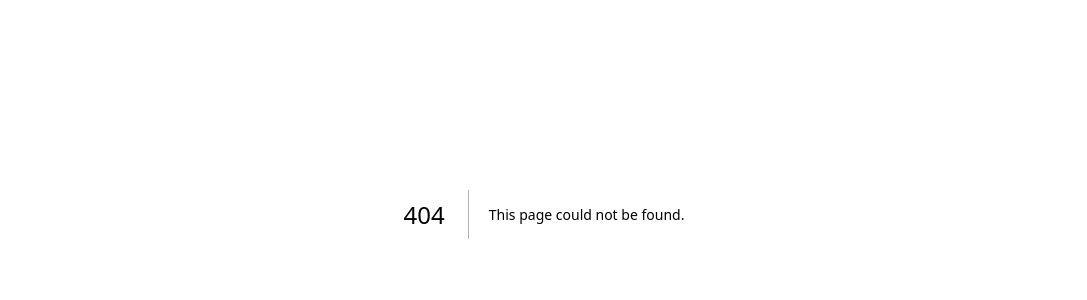
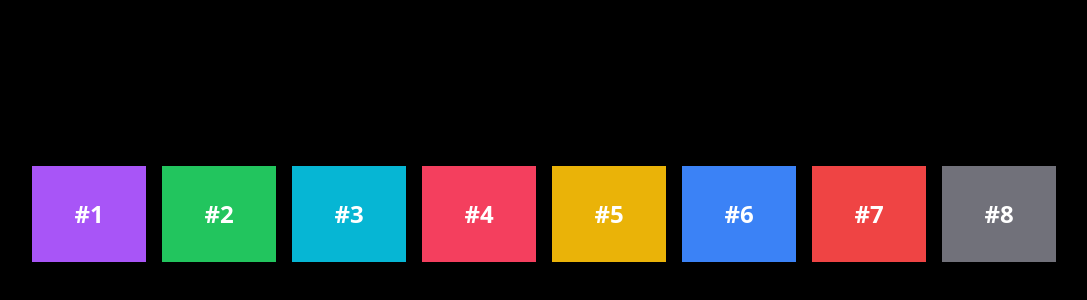
Before and after one commit to helopereira/react-next, a Next.js app: page /layout/layout in a window 1280 px wide. Before the commit this address had no page. Shown: the part 186-486 px from the top of the page, without its empty margins (96-1183 px from the left). Built offline with nearby package versions, Linux system fonts and the light colour scheme.

Commit message:
modified:   src/components/layout/Grid.tsx 	deleted:    src/pages/layout/index.tsx 	new file:   src/pages/layout/layout.tsx 	modified:   tailwind.config.ts

```diff
--- a/src/components/layout/Grid.tsx
+++ b/src/components/layout/Grid.tsx
@@ -0,0 +1,25 @@
+interface GridProps {
+    cols?: number
+    sm?: number
+    md?: number
+    lg?: number
+    xl?: number
+    xl2?: number
+    children: any
+}
+
+export default function Grid(props: GridProps) {
+    return (
+        <div className={`
+            grid grid-cols-${props.cols ?? 1}
+            ${props.sm ? `sm:grid-cols-${props.sm}` : ''}
+            ${props.md ? `md:grid-cols-${props.md}` : ''}
+            ${props.lg ? `lg:grid-cols-${props.lg}` : ''}
+            ${props.xl ? `xl:grid-cols-${props.xl}` : ''}
+            ${props.xl2 ? `2xl:grid-cols-${props.xl2}` : ''}
+            gap-4 w-full
+        `}>
+            {props.children}
+        </div>
+    )
+}
--- a/src/pages/layout/index.tsx
+++ /dev/null
@@ -1,9 +0,0 @@
-import Grid from "@/components/layout/Grid"
-
-export default function PaginaLayout (){
-    return(
-        <div>
-            <Grid/>
-        </div>
-    )
-}
--- /dev/null
+++ b/src/pages/layout/layout.tsx
@@ -0,0 +1,20 @@
+import Grid from '@/components/layout/Grid'
+
+export default function PaginaLayout() {
+    return (
+        <div className="flex flex-col justify-center items-center h-screen">
+            <div className="w-[90%] lg:w-4/5">
+                <Grid sm={2} md={4} lg={8}>
+                    <div className="h-24 w-full font-black text-2xl flex justify-center items-center bg-purple-500">#1</div>
+                    <div className="h-24 w-full font-black text-2xl flex justify-center items-center bg-green-500">#2</div>
+                    <div className="h-24 w-full font-black text-2xl flex justify-center items-center bg-cyan-500">#3</div>
+                    <div className="h-24 w-full font-black text-2xl flex justify-center items-center bg-rose-500">#4</div>
+                    <div className="h-24 w-full font-black text-2xl flex justify-center items-center bg-yellow-500">#5</div>
+                    <div className="h-24 w-full font-black text-2xl flex justify-center items-center bg-blue-500">#6</div>
+                    <div className="h-24 w-full font-black text-2xl flex justify-center items-center bg-red-500">#7</div>
+                    <div className="h-24 w-full font-black text-2xl flex justify-center items-center bg-zinc-500">#8</div>
+                </Grid>
+            </div>
+        </div>
+    )
+}
--- a/tailwind.config.ts
+++ b/tailwind.config.ts
@@ -5,6 +5,12 @@ const config: Config = {
     './src/pages/**/*.{js,ts,jsx,tsx,mdx}',
     './src/components/**/*.{js,ts,jsx,tsx,mdx}',
     './src/app/**/*.{js,ts,jsx,tsx,mdx}',
+  ],
+  safelist: [
+    {
+      pattern: /^grid-cols-/,
+      variants: ['sm', 'md', 'lg', 'xl', '2xl'],
+    }
   ],
   theme: {
     extend: {
```
